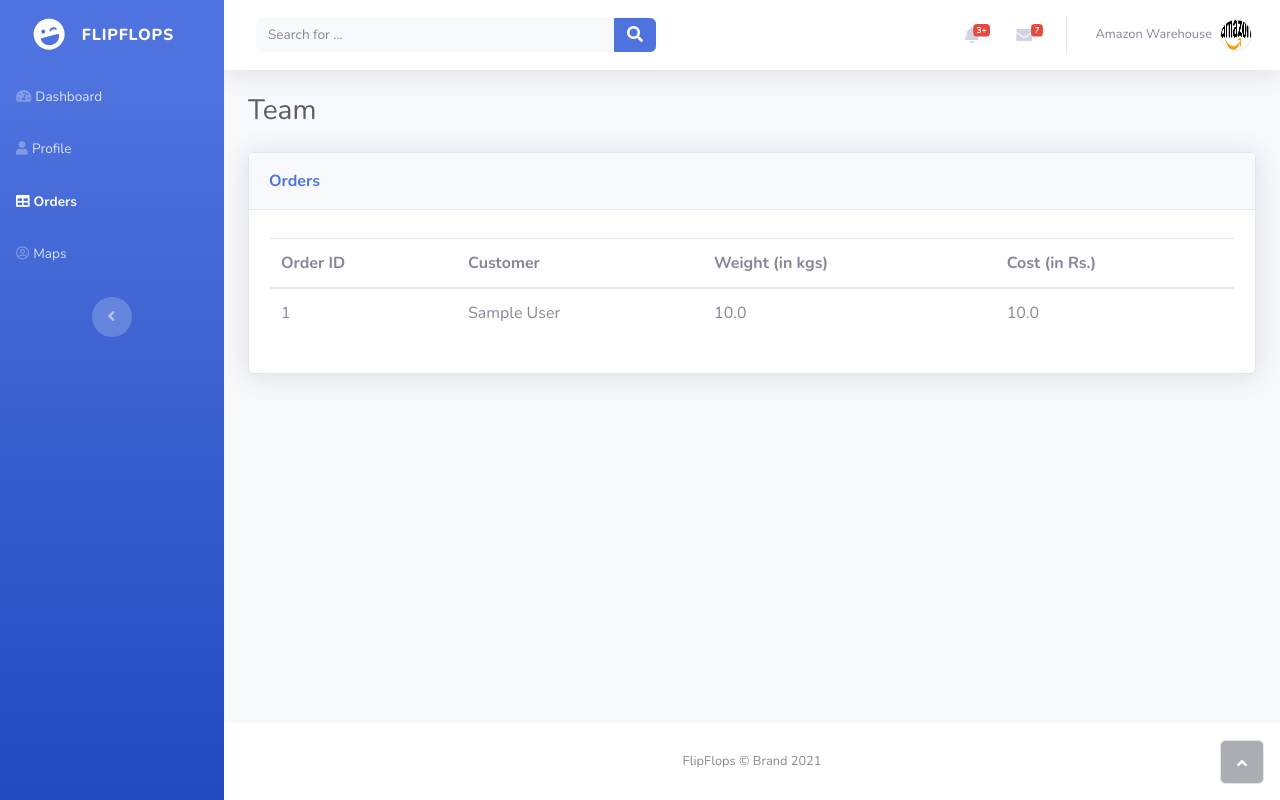
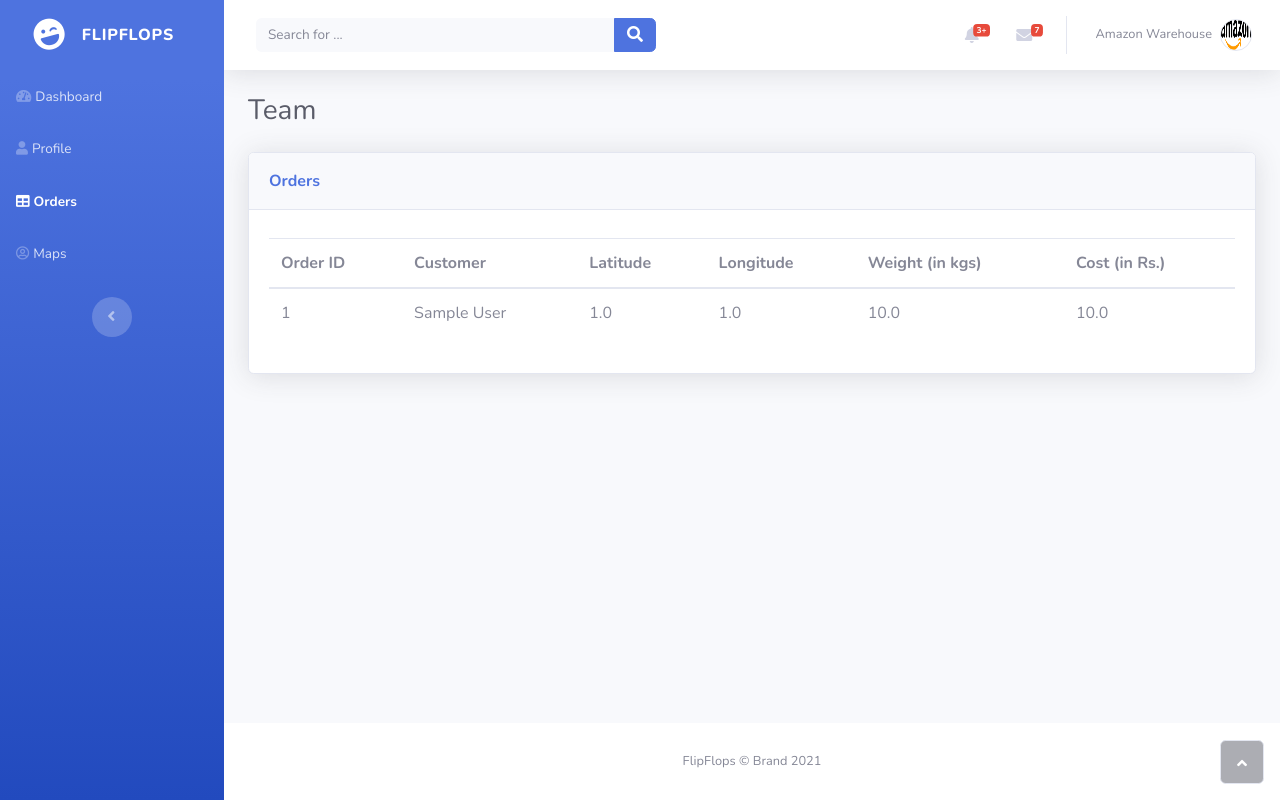
Before and after one commit to yashm1/Drone-Delivery-Management, a Django app: page /orders/ in a window 1280 px wide. Run offline with Django 3.2, Linux system fonts and the light colour scheme; tables that the repository leaves empty hold one stand-in row (values such as "Sample post"); some libraries are stand-ins or nearby versions.

Commit message:
Small changes

```diff
--- a/dronehackon/dronedelivery/templates/index.html
+++ b/dronehackon/dronedelivery/templates/index.html
@@ -171,7 +171,7 @@
                                         <div class="col mr-2">
                                             <div class="text-uppercase text-primary font-weight-bold text-xs mb-1"><span>Payload Capacity</span></div>
                                         </div>
-                                        <div class="col-11"><input name="capacity" type="text" placeholder="2000" value="{{ drone.capacity }}"></div>
+                                        <div class="col-11"><input name="capacity" type="text" placeholder="2000" value="{{ payload_capacity}}"></div>
                                     </div>
                                 </div>
                             </div>
--- a/dronehackon/dronedelivery/templates/table.html
+++ b/dronehackon/dronedelivery/templates/table.html
@@ -137,6 +137,8 @@
                                         <tr>
                                             <th>Order ID</th>
                                             <th>Customer</th>
+                                            <th>Latitude</th>
+                                            <th>Longitude</th>
                                             <th>Weight (in kgs)</th>
                                             <th>Cost (in Rs.)</th>
                                         </tr>
@@ -146,6 +148,8 @@
                                         <tr>
                                             <td>{{ order.order_id }}</td>
                                             <td>{{ order.customer.name }}</td>
+                                            <td>{{ order.customer.lat }}</td>
+                                            <td>{{ order.customer.long }}</td>
                                             <td>{{ order.weight }}</td>
                                             <td>{{ order.cost }}</td>
                                         </tr>
--- a/dronehackon/dronedelivery/views.py
+++ b/dronehackon/dronedelivery/views.py
@@ -35,10 +35,10 @@ def maps(request):
         coords["long"] = order.customer.long
         customers.append([order.customer.lat,order.customer.long])
         loc["coordinates"] = coords.copy()
-        loc["demand"]=order.cost
+        loc["demand"]=order.weight
         input_data['customer_{}'.format(order.order_id)]=loc.copy()
         all_points = np.append(all_points,[[coords["lat"], coords["long"]]],axis=0)
-    # print(input_data)
+    print(input_data)
 
     # Calculating distance matrix
     dist_matrix = squareform(pdist(all_points, metric=haversine))
@@ -86,7 +86,7 @@ def index(request):
         if "update_drone" in request.POST:
             drone.battery = request.POST.get("battery")
             drone.weight = request.POST.get("weight")
-            drone.capacity = request.POST.get("capacity")
+            drone.capacity = float(request.POST.get("capacity"))+float(drone.weight)
             drone.battery_consumption_perKM_perKg = request.POST.get("battery_consumption")
             drone.takeoff_landing_consumption = request.POST.get("takeofflanding")
             drone.number = request.POST.get("number")
@@ -98,8 +98,10 @@ def index(request):
 
     depot_lat = depot.lat
     depot_long = depot.long
+    payload_capacity = request.POST.get("capacity")
     return render(request,'index.html',context={
         "drone":drone,
+        "payload_capacity": payload_capacity,
         "depot_lat":depot_lat,
         "depot_long":depot_long,
     })
```
